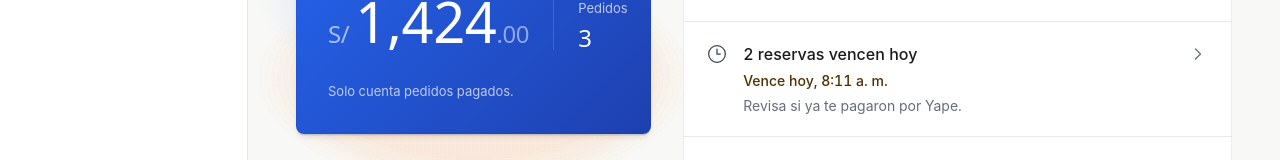
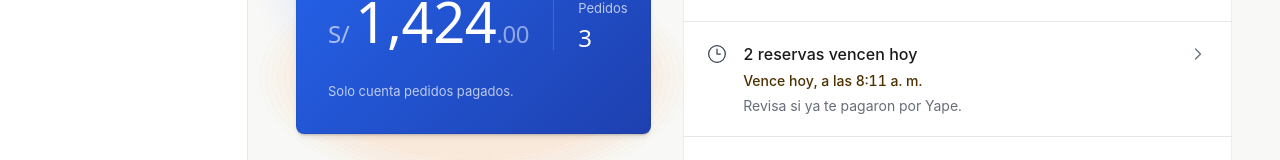
Before and after one commit to gaabrielavelasquez/tiendly, a Next.js app: page /panel in a window 1280 px wide. Shown: the part 419-579 px from the top of the page. Built offline with nearby package versions, Linux system fonts and the light colour scheme; no server answers.

Commit message:
fix(inicio): el plazo lleva artículo ("Vence hoy, a las 8:10 p. m."; con la 1, "a la")
Usa conArticulo de lib/formato. DESIGN.md y 0031 con el ejemplo nuevo.

Co-Authored-By: Claude Opus 5.5 <noreply@anthropic.com>

```diff
--- a/src/features/inicio/components/fila-pendiente.tsx
+++ b/src/features/inicio/components/fila-pendiente.tsx
@@ -1,5 +1,6 @@
 import { ChevronRight, Clock3, PackageX, Truck, type LucideIcon } from "lucide-react";
 import Link from "next/link";
+import { conArticulo } from "@/lib/formato";
 import type { Pendiente } from "../lib/reglas";
 
 // Cada tipo tiene su ícono (fino y gris): el color queda solo para lo que pide atención, como "Vence hoy".
@@ -7,7 +8,7 @@ const ICONO: Record<Pendiente["id"], LucideIcon> = { "por-enviar": Truck, reserv
 
 /**
  * Fila de "Para atender hoy" (decisión 0031, ronda 4): ícono fino gris sin contenedor, título, detalle y chevron
- * simple. Orden de lectura: título → plazo ("Vence hoy, …" solo en texto de aviso, sin fondo ni ícono; rondas 5 y 6) → detalle.
+ * simple. Orden de lectura: título → plazo ("Vence hoy, a las 8:10 p. m."; con la 1, "a la") solo en texto de aviso, sin fondo ni ícono; rondas 5 y 6) → detalle.
  * La jerarquía la dan el tamaño y el peso del texto. Toda la fila es el link (0027), de al menos 44 px.
  */
 export function FilaPendiente({ fila }: { fila: Pendiente }) {
@@ -18,7 +19,7 @@ export function FilaPendiente({ fila }: { fila: Pendiente }) {
       <span className="flex min-w-0 flex-1 flex-col gap-1">
         <span className="text-body font-medium text-fg">{fila.titulo}</span>
         {fila.vence && (
-          <span className="text-body-sm font-medium text-warning">Vence hoy, {fila.vence}</span>
+          <span className="text-body-sm font-medium text-warning">Vence hoy, a {conArticulo(fila.vence)}</span>
         )}
         <span className="text-body-sm text-fg-secondary">{fila.detalle}</span>
       </span>
```
Also changed, not shown: 2 other files (tests, documents, lock files or other folders).
